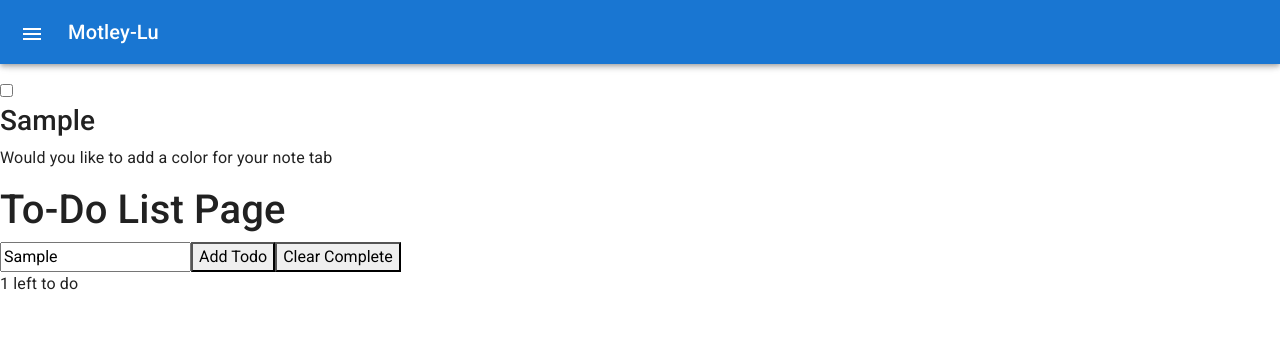
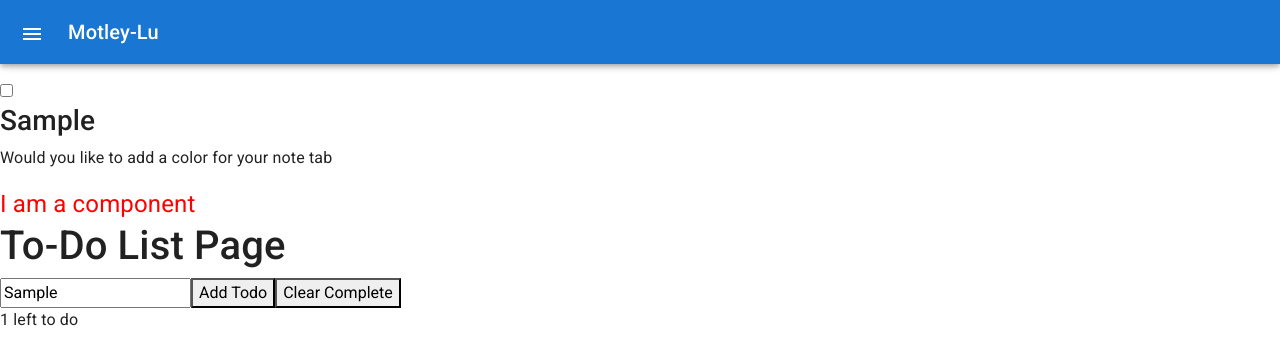
Before and after one commit to BLipsett/Fitness, a React (Create React App) app: page /todoList in a window 1280 px wide. Both pictures are taken after typing "Sample" into the empty fields and a click on the button "Add Todo". Shown: the top 364 px of the page. Built offline with nearby package versions, Linux system fonts and the light colour scheme.

Commit message:
testing styled components library

```diff
--- a/package.json
+++ b/package.json
@@ -17,6 +17,7 @@
     "react-router-dom": "^5.3.0",
     "react-scripts": "4.0.3",
     "sass": "^1.42.1",
+    "styled-components": "^5.3.3",
     "uuid": "^8.3.2",
     "web-vitals": "^1.1.2"
   },
--- a/src/components/todo/todo.component.jsx
+++ b/src/components/todo/todo.component.jsx
@@ -1,4 +1,10 @@
 import React from 'react'
+import styled from 'styled-components'
+
+const Text = styled.div`
+color: red;
+font-size: 24px;
+`
 
 export default function Todo({todo, toggleTodo}) {
   function handleTodo() {
@@ -13,6 +19,9 @@ export default function Todo({todo, toggleTodo}) {
       </h3>
       <p>Would you like to add a color for your note tab</p>
       </label>
+    <div>
+      <Text>I am a component</Text>
     </div>
+  </div>
   )
 }
```
Also changed, not shown: 1 other file (tests, documents, lock files or other folders).
